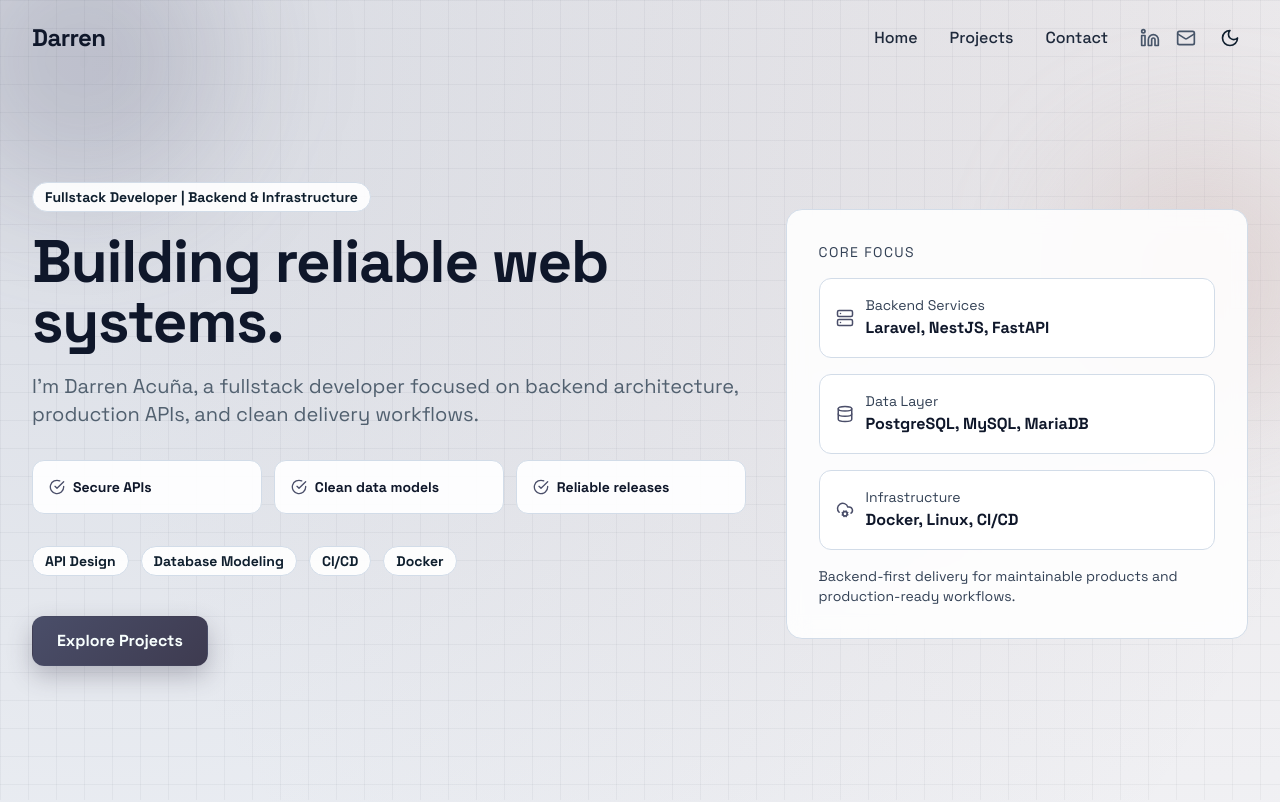
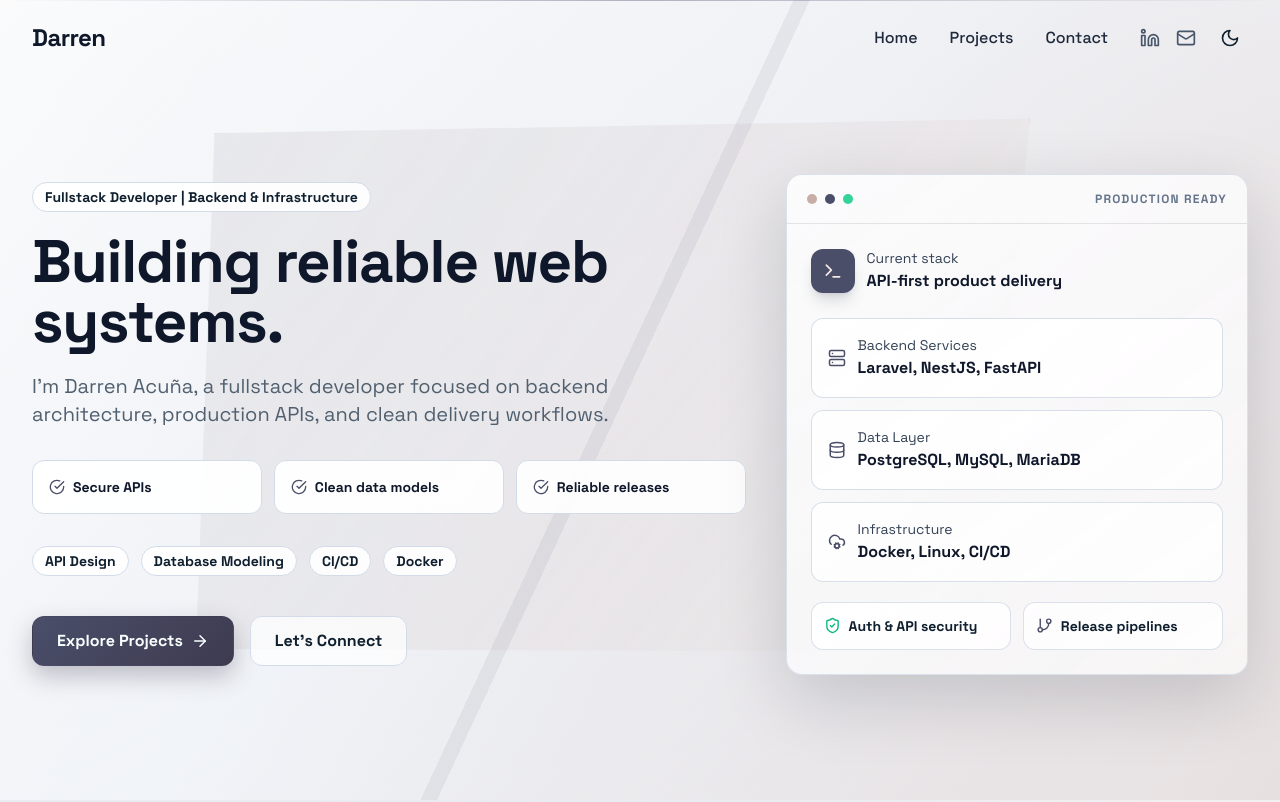
Before and after one commit to darrencelzo77/Darren-Portfolio, a React (Vite) app: page / in a window 1280 px wide. Shown: the top 802 px of the page. Built offline with nearby package versions, Linux system fonts and the light colour scheme.

Commit message:
stouchp oint for design portfolio

```diff
--- a/src/components/Hero.tsx
+++ b/src/components/Hero.tsx
@@ -1,25 +1,34 @@
 import React from 'react';
-// import { CloudCog, Database, FileText, Server } from 'lucide-react';
-import { CheckCircle, CloudCog, Database, Server } from 'lucide-react';
+// import { FileText } from 'lucide-react';
+import {
+  ArrowRight,
+  CheckCircle,
+  CloudCog,
+  Database,
+  GitBranch,
+  Server,
+  ShieldCheck,
+  Terminal,
+} from 'lucide-react';
 
 const Hero: React.FC = () => {
   return (
     <section id="home" className="relative min-h-screen flex items-center pt-24 pb-12 overflow-hidden">
-      <div className="absolute -top-20 -left-16 h-72 w-72 rounded-full bg-[#4a4e69]/20 blur-3xl ambient-blob"></div>
-      <div className="absolute top-40 -right-12 h-64 w-64 rounded-full bg-[#c9ada7]/30 blur-3xl ambient-blob"></div>
-
-      <div className="absolute inset-0 -z-10 opacity-70 dark:opacity-50">
-        <div className="absolute inset-0 bg-[linear-gradient(rgba(15,23,42,0.06)_1px,transparent_1px),linear-gradient(90deg,rgba(15,23,42,0.06)_1px,transparent_1px)] bg-[size:28px_28px]"></div>
+      <div className="absolute inset-0 -z-10">
+        <div className="absolute inset-0 bg-[linear-gradient(135deg,rgba(255,255,255,0.88)_0%,rgba(244,247,251,0.72)_45%,rgba(201,173,167,0.24)_100%)] dark:bg-[linear-gradient(135deg,rgba(7,19,29,0.98)_0%,rgba(17,37,54,0.88)_52%,rgba(74,78,105,0.44)_100%)]"></div>
+        <div className="absolute inset-x-0 top-0 h-px bg-gradient-to-r from-transparent via-[#4a4e69]/40 to-transparent"></div>
+        <div className="absolute left-[48%] top-20 h-[620px] w-[900px] -translate-x-1/2 rotate-[-8deg] border border-[#4a4e69]/10 bg-[linear-gradient(135deg,rgba(74,78,105,0.10),rgba(201,173,167,0.16),rgba(255,255,255,0.08))] opacity-80 [clip-path:polygon(10%_0,100%_16%,86%_100%,0_82%)] dark:border-white/5 dark:opacity-50"></div>
+        <div className="absolute inset-0 bg-[linear-gradient(115deg,transparent_0%,transparent_48%,rgba(74,78,105,0.08)_48%,rgba(74,78,105,0.08)_49%,transparent_49%,transparent_100%)] dark:bg-[linear-gradient(115deg,transparent_0%,transparent_48%,rgba(242,233,228,0.08)_48%,rgba(242,233,228,0.08)_49%,transparent_49%,transparent_100%)]"></div>
       </div>
 
       <div className="container-custom">
         <div className="grid lg:grid-cols-5 gap-10 items-center">
           <div className="lg:col-span-3">
             <span className="chip animate-rise">Fullstack Developer | Backend & Infrastructure</span>
-            <h1 className="mt-5 mb-5 text-slate-900 dark:text-slate-50 animate-rise delay-100">
+            <h1 className="mt-5 mb-5 max-w-4xl text-slate-900 dark:text-slate-50 animate-rise delay-100">
               Building reliable web systems.
             </h1>
-            <p className="text-lg md:text-xl mb-8 animate-rise delay-200">
+            <p className="max-w-2xl text-lg md:text-xl mb-8 animate-rise delay-200">
               I'm Darren Acuña, a fullstack developer focused on backend architecture,
               production APIs, and clean delivery workflows.
             </p>
@@ -48,7 +57,11 @@ const Hero: React.FC = () => {
 
             <div className="flex flex-wrap gap-4 animate-rise delay-400">
               <a href="#projects" className="btn btn-primary">
-                Explore Projects
+                <span>Explore Projects</span>
+                <ArrowRight size={18} className="ml-2" />
+              </a>
+              <a href="#contact" className="btn btn-secondary">
+                Let's Connect
               </a>
               {/* <a href="/DarrenCelzoAcuna.pdf" className="btn btn-secondary" download>
                 <FileText size={18} className="mr-2" />
@@ -57,33 +70,65 @@ const Hero: React.FC = () => {
             </div>
           </div>
 
-          <div className="lg:col-span-2 glass-panel rounded-2xl p-6 md:p-8 animate-rise delay-300">
-            <p className="text-sm uppercase tracking-widest text-slate-700 dark:text-slate-300 mb-4">Core Focus</p>
-            <div className="space-y-4">
-              <div className="metric flex items-center gap-3">
+          <div className="lg:col-span-2 animate-rise delay-300">
+            <div className="hero-console overflow-hidden rounded-2xl">
+              <div className="flex items-center justify-between border-b border-slate-900/10 px-5 py-4 dark:border-white/10">
+                <div className="flex items-center gap-2">
+                  <span className="h-2.5 w-2.5 rounded-full bg-[#c9ada7]"></span>
+                  <span className="h-2.5 w-2.5 rounded-full bg-[#4a4e69]"></span>
+                  <span className="h-2.5 w-2.5 rounded-full bg-emerald-400"></span>
+                </div>
+                <span className="text-xs font-semibold uppercase tracking-widest text-slate-500 dark:text-slate-400">
+                  Production Ready
+                </span>
+              </div>
+
+              <div className="p-5 md:p-6">
+                <div className="mb-6 flex items-center gap-3">
+                  <div className="flex h-11 w-11 items-center justify-center rounded-xl bg-[#4a4e69] text-[#f2e9e4] shadow-lg shadow-[#4a4e69]/20">
+                    <Terminal size={20} />
+                  </div>
+                  <div>
+                    <p className="text-sm text-slate-700 dark:text-slate-300">Current stack</p>
+                    <p className="font-semibold text-slate-900 dark:text-slate-50">API-first product delivery</p>
+                  </div>
+                </div>
+
+                <div className="space-y-3">
+                  <div className="hero-flow-row">
                     <Server className="text-[#4a4e69] dark:text-[#f2e9e4]" size={18} />
                     <div>
                       <p className="text-sm text-slate-700 dark:text-slate-300">Backend Services</p>
                       <p className="font-semibold text-slate-900 dark:text-slate-50">Laravel, NestJS, FastAPI</p>
                     </div>
                   </div>
-              <div className="metric flex items-center gap-3">
+                  <div className="hero-flow-row">
                     <Database className="text-[#4a4e69] dark:text-[#f2e9e4]" size={18} />
                     <div>
                       <p className="text-sm text-slate-700 dark:text-slate-300">Data Layer</p>
                       <p className="font-semibold text-slate-900 dark:text-slate-50">PostgreSQL, MySQL, MariaDB</p>
                     </div>
                   </div>
-              <div className="metric flex items-center gap-3">
+                  <div className="hero-flow-row">
                     <CloudCog className="text-[#4a4e69] dark:text-[#f2e9e4]" size={18} />
                     <div>
                       <p className="text-sm text-slate-700 dark:text-slate-300">Infrastructure</p>
                       <p className="font-semibold text-slate-900 dark:text-slate-50">Docker, Linux, CI/CD</p>
                     </div>
                   </div>
-              <p className="text-sm text-slate-700 dark:text-slate-300">
-                Backend-first delivery for maintainable products and production-ready workflows.
-              </p>
+                </div>
+
+                <div className="mt-5 grid grid-cols-1 gap-3 sm:grid-cols-2 lg:grid-cols-1 xl:grid-cols-2">
+                  <div className="hero-signal">
+                    <ShieldCheck size={17} className="text-emerald-500" />
+                    <span>Auth & API security</span>
+                  </div>
+                  <div className="hero-signal">
+                    <GitBranch size={17} className="text-[#4a4e69] dark:text-[#f2e9e4]" />
+                    <span>Release pipelines</span>
+                  </div>
+                </div>
+              </div>
             </div>
           </div>
         </div>
--- a/src/index.css
+++ b/src/index.css
@@ -142,6 +142,33 @@
     border: 1px solid var(--border);
     background: color-mix(in srgb, var(--bg-elevated) 92%, transparent);
   }
+
+  .hero-console {
+    background:
+      linear-gradient(145deg, color-mix(in srgb, var(--bg-elevated) 92%, transparent), color-mix(in srgb, var(--bg-elevated) 72%, transparent)),
+      linear-gradient(135deg, rgba(74, 78, 105, 0.16), rgba(201, 173, 167, 0.12));
+    border: 1px solid color-mix(in srgb, var(--border) 82%, transparent);
+    box-shadow: 0 24px 70px rgba(8, 20, 34, 0.16);
+    backdrop-filter: blur(14px);
+  }
+
+  .hero-flow-row {
+    @apply flex items-center gap-3 rounded-xl p-4 transition-all duration-300;
+    border: 1px solid color-mix(in srgb, var(--border) 88%, transparent);
+    background: color-mix(in srgb, var(--bg-elevated) 78%, transparent);
+  }
+
+  .hero-flow-row:hover {
+    transform: translateX(4px);
+    border-color: color-mix(in srgb, var(--brand) 42%, var(--border));
+  }
+
+  .hero-signal {
+    @apply flex min-h-12 items-center gap-2 rounded-xl px-3 py-2 text-sm font-semibold;
+    color: var(--text);
+    border: 1px solid color-mix(in srgb, var(--border) 84%, transparent);
+    background: color-mix(in srgb, var(--bg-elevated) 82%, transparent);
+  }
 }
 
 @keyframes riseIn {
```
Lines whose indentation alone changed are shown as unchanged.
